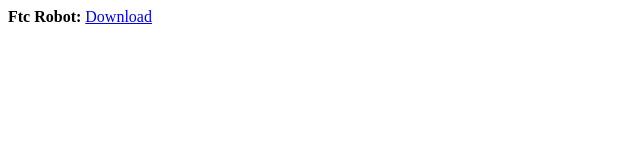
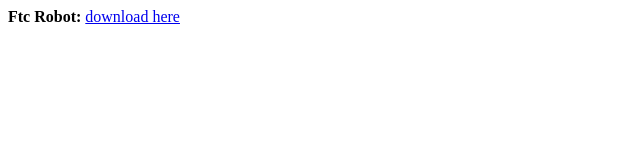
Before and after one commit to teofilotopeni/teofilotopeni.github.io, a plain HTML site: page index.html in a window 1280 px wide. Shown: the full height of the page, 0-640 px from the left. Drawn offline with Linux system fonts and the light colour scheme.

Commit message:
Update index.html

```diff
--- a/index.html
+++ b/index.html
@@ -1,10 +1,9 @@
 <!DOCTYPE html>
 <html>
 <head>
-<title>Teofil Apps</title>
+<title>Teofil Projects</title>
 </head>
 <body>
-<b>Ftc Robot: </b>
-<a href="files/Ftc Robot Setup (x86).exe">Download</a>
+<b>Ftc Robot: </b><a href="files/Ftc Robot Setup (x86).exe">download here</a>
 </body>
 </html>
```
